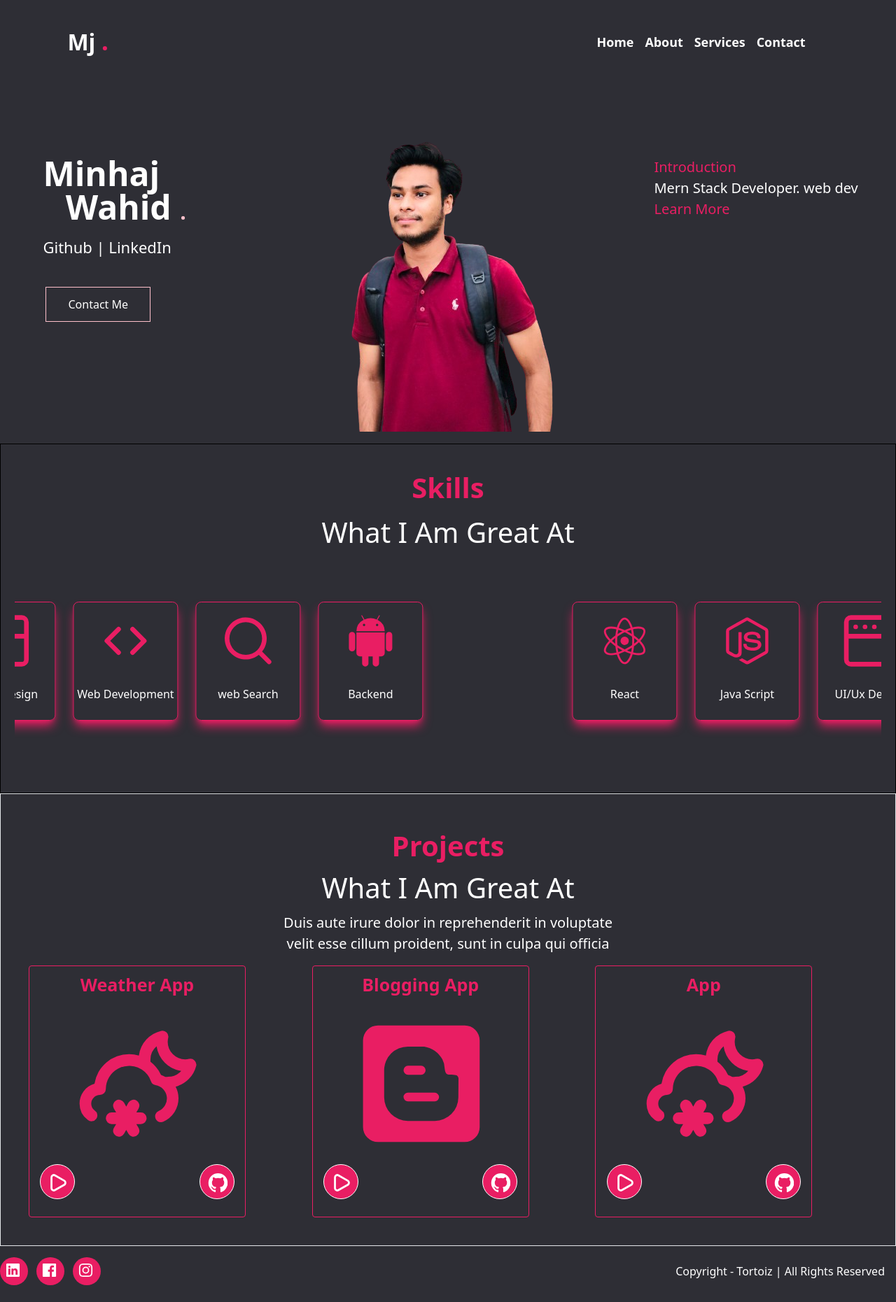
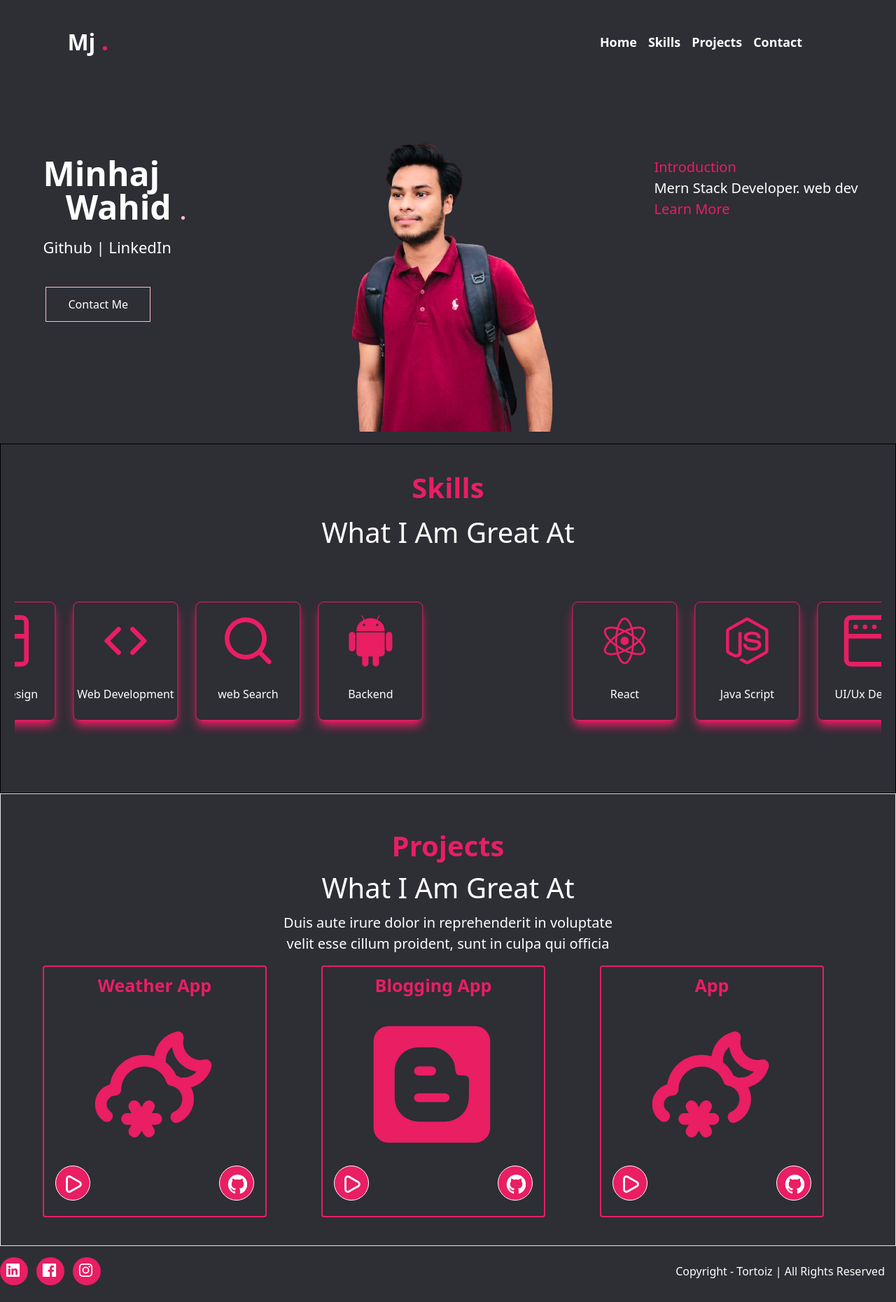
Before and after one commit to muhammadminhaj786/React-Portfolio, a React (Vite) app: page / in a window 1280 px wide. Shown: the whole page at 70% size. Built offline with nearby package versions, Linux system fonts and the light colour scheme.

Commit message:
'update'

```diff
--- /dev/null
+++ b/src/component/ScrollAnimation.jsx
@@ -0,0 +1,38 @@
+import React from 'react';
+import { motion, useAnimation } from 'framer-motion';
+
+const ScrollAnimation = () => {
+  const controls = useAnimation();
+
+  const handleScroll = () => {
+    const scrollY = window.scrollY;
+    if (scrollY < 500) {
+      controls.start({ opacity: 1 - scrollY / 500 });
+    }
+  };
+
+  React.useEffect(() => {
+    window.addEventListener('scroll', handleScroll);
+    return () => {
+      window.removeEventListener('scroll', handleScroll);
+    };
+  }, []);
+
+  return (
+    <div style={{ height: '200vh' }}>
+      <motion.div
+        initial={{ opacity: 1 }}
+        animate={controls}
+        style={{
+          width: '100%',
+          height: '100px',
+          backgroundColor: 'blue',
+        }}
+      >
+        Scroll down to see the animation
+      </motion.div>
+    </div>
+  );
+};
+
+export default ScrollAnimation;
--- a/src/component/main3/Section3.jsx
+++ b/src/component/main3/Section3.jsx
@@ -6,6 +6,7 @@ import { motion } from "framer-motion"
 import ProjectCard from '../product/ProjectCard';
 import * as Unicons from '@iconscout/react-unicons';
 import { UilWindow, UilCloudMoonMeatball, UilPlay, UilGithub, UilBlogger  } from '@iconscout/react-unicons'
+import ScrollAnimation from '../ScrollAnimation';
 
 
 const Section3 = () => {
@@ -20,7 +21,7 @@ const Section3 = () => {
         proident, sunt in culpa qui officia
       </p>
     </div>
-    <div className='mt-4'>
+    <div className='mt-4 pl-5'>
     <Grid container spacing={2}>
   <Grid item xs={12} sm={6} md={6} lg={4}>
     <ProjectCard ele={<Unicons.UilCloudMoonMeatball color='#e91e63' size='200px' />} heading={'Weather App'} />
--- a/src/component/navbar/Navbar.jsx
+++ b/src/component/navbar/Navbar.jsx
@@ -20,8 +20,8 @@ const Navbar = () => {
             <div className=' brand ml-[5%] text-[2.5vw] text-[white] font-bold'>Mj <span className='text-4xl text-primary'>.</span> </div>
       <ul className="hidden sm:flex space-x-4 ml-[50%] text-[1.4vw] text-[white] font-bold">
         <li className="hover:border-b-2 hover:border-primary  cursor-pointer">Home</li>
-        <li className="hover:border-b-2 hover:border-primary cursor-pointer">About</li>
-        <li className="hover:border-b-2 hover:border-primary cursor-pointer">Services</li>
+        <li className="hover:border-b-2 hover:border-primary cursor-pointer">Skills</li>
+        <li className="hover:border-b-2 hover:border-primary cursor-pointer">Projects</li>
         <li className="hover:border-b-2 hover:border-primary cursor-pointer">Contact</li>
         {/* <Unicons.UilReact /> */}
       </ul>
@@ -39,8 +39,8 @@ const Navbar = () => {
         {isDropdownOpen && (
           <div className="sm:hidden absolute bg-gray-800 text-white mt-2 p-2 rounded right-0">
             <div className="hover:underline cursor-pointer">Home</div>
-            <div className="hover:underline cursor-pointer">About</div>
-            <div className="hover:underline cursor-pointer">Services</div>
+            <div className="hover:underline cursor-pointer">Skills</div>
+            <div className="hover:underline cursor-pointer">Projects</div>
             <div className="hover:underline cursor-pointer">Contact</div>
           </div>
         )}
--- a/src/component/product/ProjectCard.jsx
+++ b/src/component/product/ProjectCard.jsx
@@ -5,7 +5,7 @@ import { UilWindow, UilCloudMoonMeatball, UilPlay, UilGithub, UilBlogger  } from
 const ProjectCard = ({ele, heading}) => {
   // const ele = <Unicons.UilCloudMoonMeatball color='#e91e63' size='200px' />
   return (
-    <div className="box5 w-[310px] h-[360px] rounded border border-primary  ">
+    <div className="box5 w-[320px] h-[360px] rounded border-2 border-primary ">
         <div className='h-[60px]'>
             <p className='font-bold mt-2 text-center text-primary text-[25px]'>
                 {heading}
```
Also changed, not shown: src/assets/Captureasda.PNG (added).
